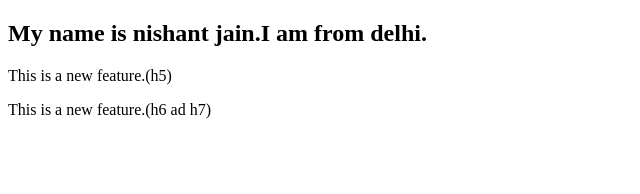
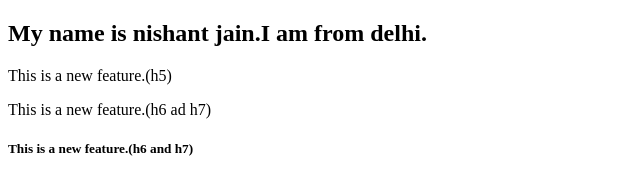
Before and after one commit to nishantjain8920/practice8, a plain HTML site: page index.html in a window 1280 px wide. Shown: the whole page, without its empty margins (0-640 px from the left). Drawn offline with Linux system fonts and the light colour scheme.

Commit message:
add both changes

```diff
--- a/index.html
+++ b/index.html
@@ -9,5 +9,6 @@
     <h2>My name is nishant jain.I am from delhi.</h2>
     <p>This is a new feature.(h5)</p>
     <p>This is a new feature.(h6 ad h7)</p>
+    <h5>This is a new feature.(h6 and h7)</h5>
 </body>
 </html>
```
